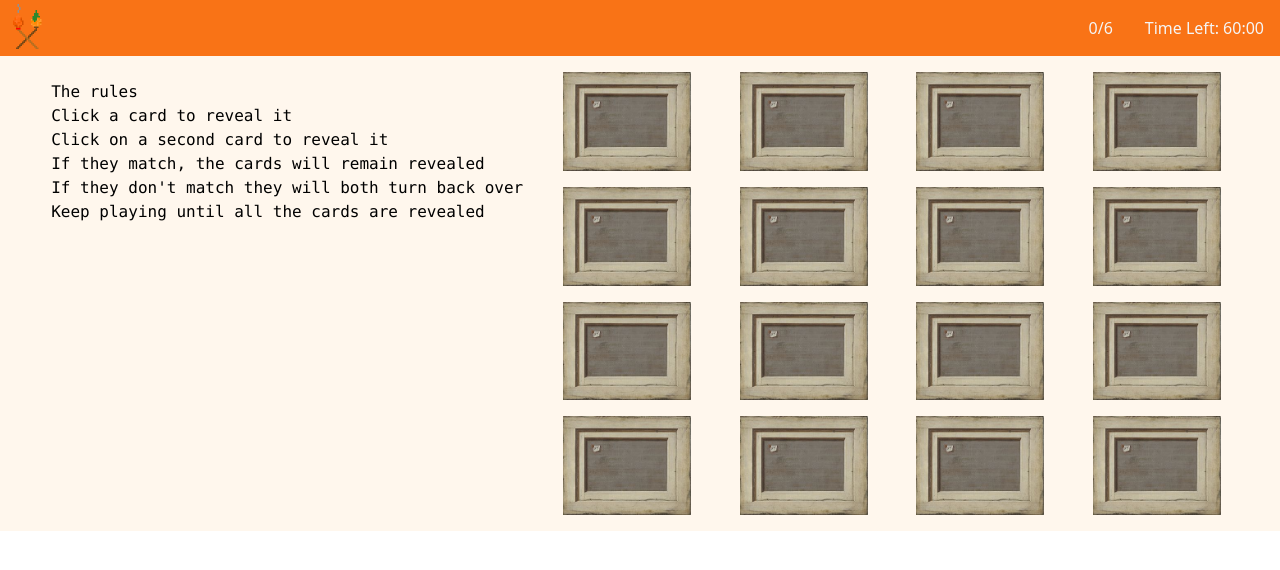
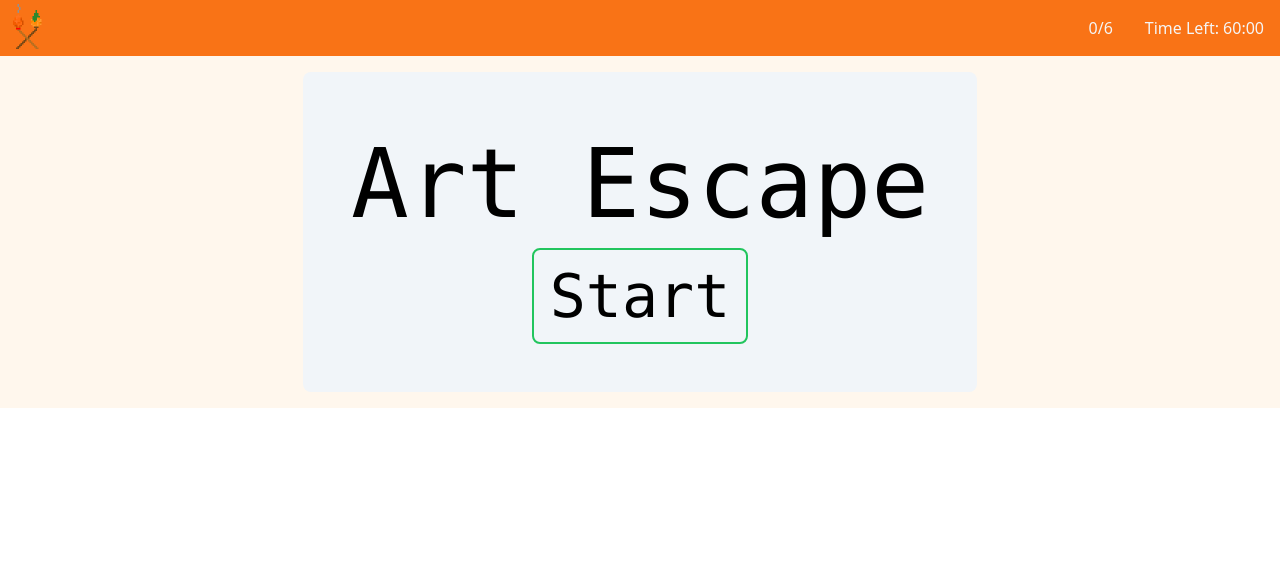
Before and after one commit to sjapaget/escape-game-react, a React (Vite) app: page / in a window 1280 px wide. Shown: the top 570 px of the page. Built offline with nearby package versions, Linux system fonts and the light colour scheme.

Commit message:
Put scenes in correct order

```diff
--- a/src/App.jsx
+++ b/src/App.jsx
@@ -45,7 +45,7 @@ function App() {
       <Nav scene={scene}/>
       <div className="flex flex-row justify-center p-4 bg-orange-50 font-mono">
 
-        {scene === 5 && <Start
+        {scene === 0 && <Start
                            sceneChange={nextScene}
                            />
         }
@@ -63,7 +63,7 @@ function App() {
                             />
         }
 
-        {scene === 0  && <Scene3
+        {scene === 3  && <Scene3
                             sceneChange={nextScene}
                             completeScene={toggleSceneCompleted}
                             sceneCompleted={sceneCompleted}
```
